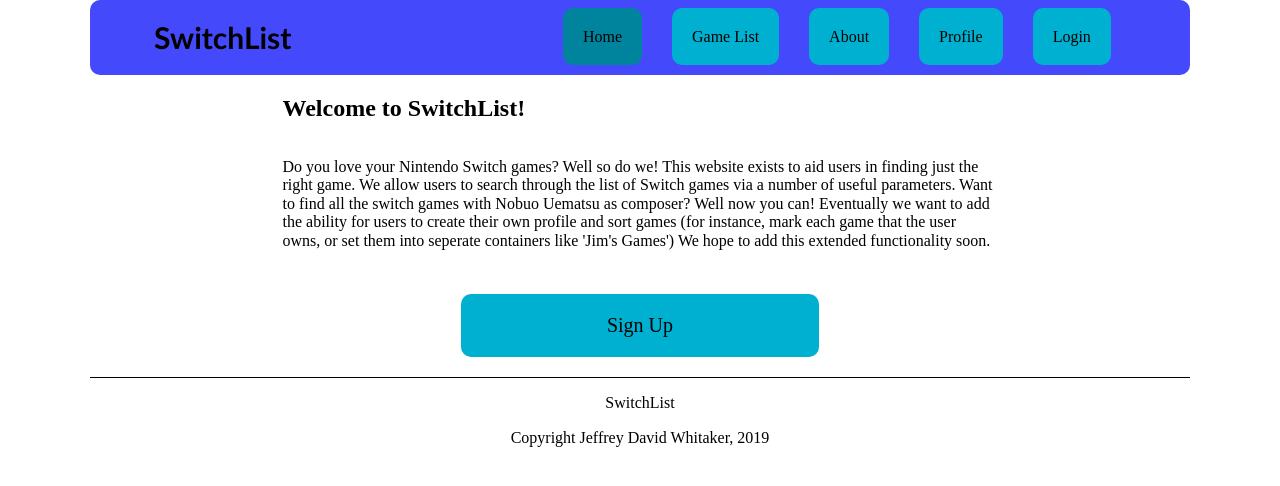
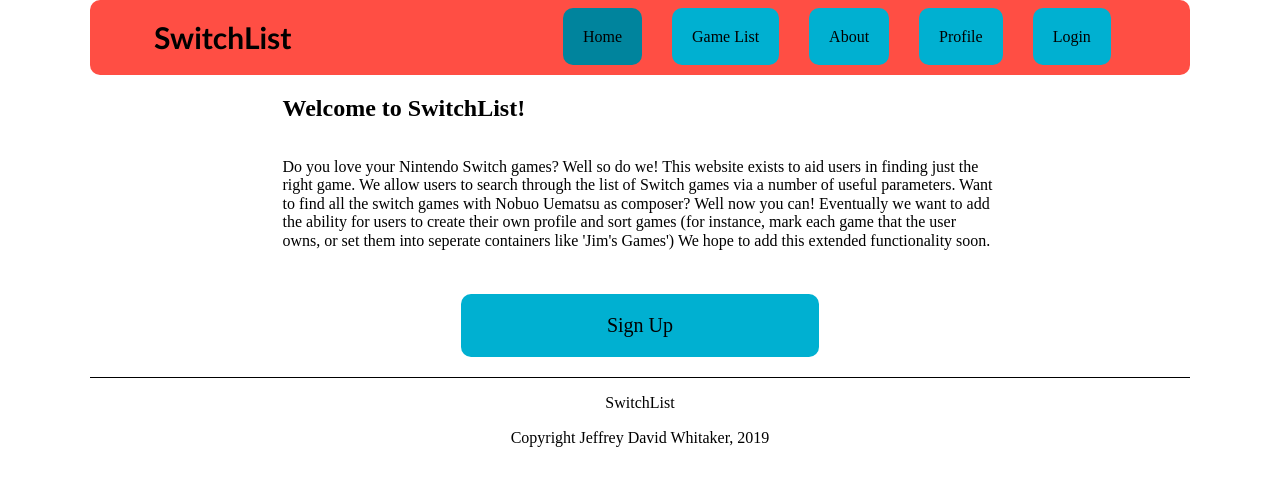
Before and after one commit to jeffreywhitaker/switchlist, a React (Create React App) app: page / in a window 1280 px wide. Shown: the top 486 px of the page. Built offline with nearby package versions, Linux system fonts and the light colour scheme.

Commit message:
change color and SW logic

```diff
--- a/src/components/NavBar.js
+++ b/src/components/NavBar.js
@@ -64,7 +64,7 @@
     display: flex
     justify-content: space-around
     align-items: center
-    background: #444afc
+    background: #FF4E44
     border-radius: 10px
     @media (max-width: 800px) {
       flex-direction: column
@@ -74,7 +74,8 @@
       height: 450px
     }
 `
-    // background: #FF4E44
+    // red   background: #FF4E44
+    // blue  background: #444afc
 
 const LogoHeader = styled.h1`
   font-family: calibri
```
Also changed, not shown: public/switchlistServiceWorker.js (+11 -0 lines).
